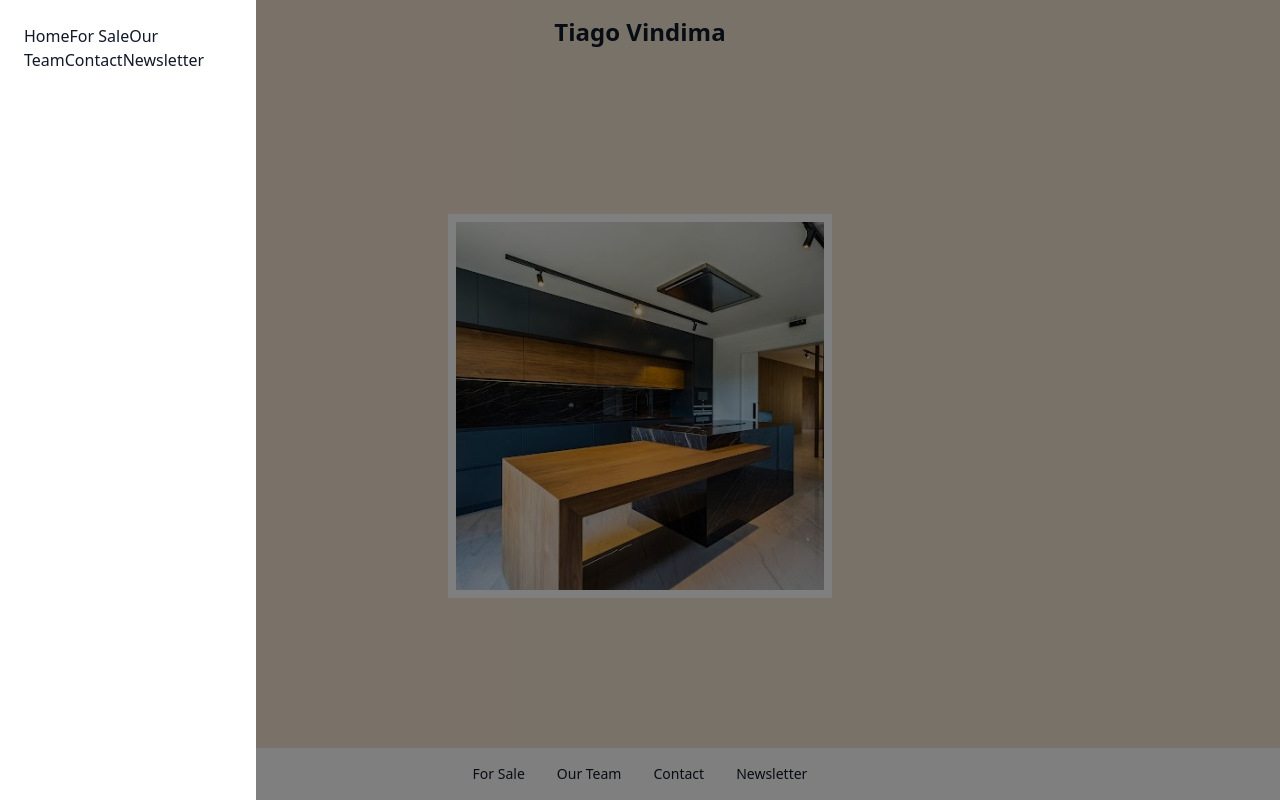
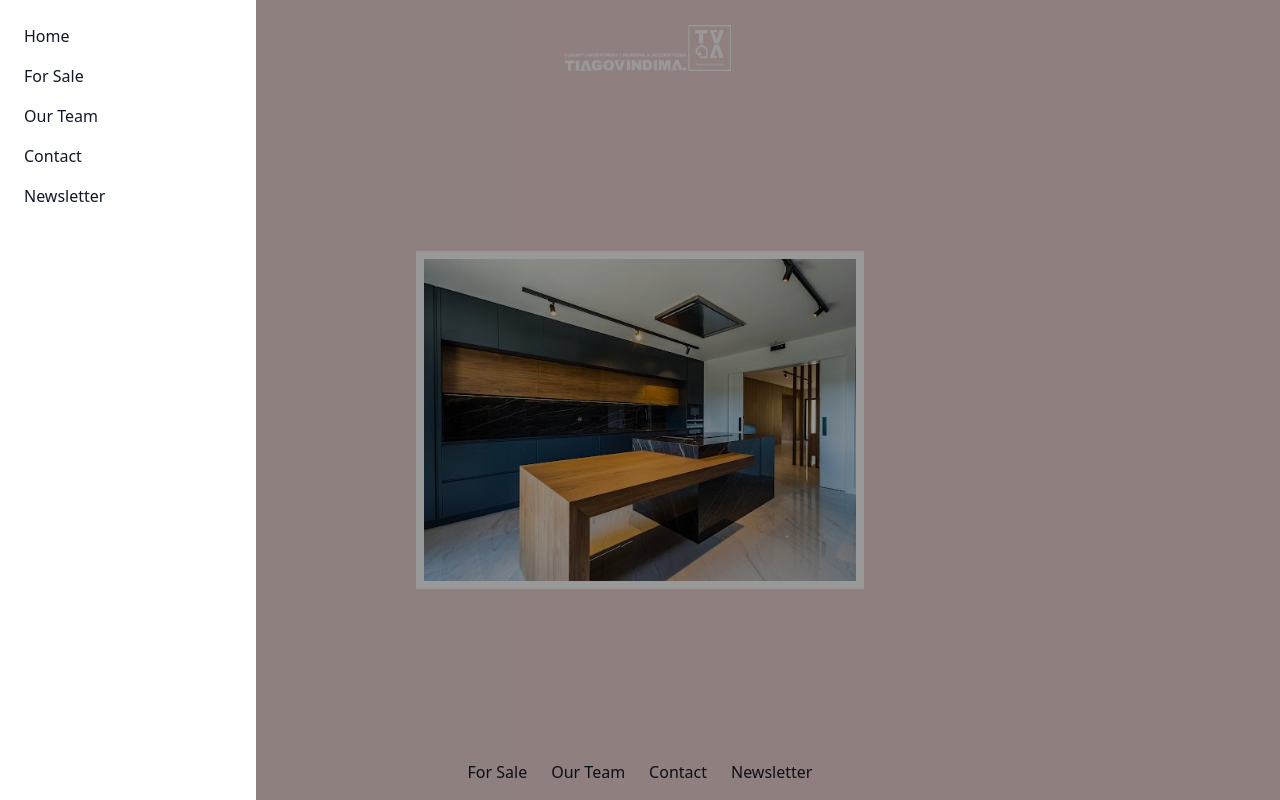
Before and after one commit to tvindima/tiagovindima.com-selection, a Next.js app: page / in a window 1280 px wide. Both pictures are taken after a click on the button 28 px from the left and 32 px from the top of the page. Built offline with nearby package versions, Linux system fonts and the light colour scheme.

Commit message:
Update page.tsx

```diff
--- a/app/page.tsx
+++ b/app/page.tsx
@@ -1,10 +1,11 @@
-'use client';
+"use client";
+
 import { useState, useEffect } from 'react';
 import Image from 'next/image';
 import Link from 'next/link';
 
 const images = ['/hero-1.jpg','/hero-2.jpg','/hero-3.jpg','/hero-4.jpg'];
-const colors = ['#c7d9e7','#f4e5d3','#d7e7d0','#e8d7e7'];
+const colors = ['#c7e0e7', '#edd5d3', '#d7d7ed', '#8ea9db'];
 
 export default function Page() {
   const [index, setIndex] = useState(0);
@@ -20,37 +21,52 @@ export default function Page() {
   return (
     <div className="min-h-screen flex flex-col" style={{ backgroundColor: colors[index % colors.length] }}>
       {/* Header with hamburger and logo */}
-      <header className="flex justify-between items-center p-4">
-        <button aria-label="Open menu" onClick={() => setMenuOpen(!menuOpen)} className="space-y-1 focus:outline-none">
-          <span className="block w-6 h-0.5 bg-black"></span>
-          <span className="block w-6 h-0.5 bg-black"></span>
-          <span className="block w-6 h-0.5 bg-black"></span>
+      <header className="flex items-center justify-between p-4">
+        <button className="p-2 focus:outline-none" onClick={() => setMenuOpen(!menuOpen)}>
+          <span className="block w-6 h-0.5 bg-black my-1"></span>
+          <span className="block w-6 h-0.5 bg-black my-1"></span>
+          <span className="block w-6 h-0.5 bg-black my-1"></span>
         </button>
-        <h1 className="text-2xl font-bold">Tiago Vindima</h1>
+        <div className="flex-1 flex justify-center">
+          <Image src="/logo.png" alt="Tiago Vindima Logo" width={250} height={80} className="h-10 md:h-16 w-auto" />
+        </div>
         <div className="w-6"></div>
       </header>
+
       {/* Slide-out menu */}
       {menuOpen && (
-        <div className="fixed inset-0 bg-black bg-opacity-50 z-40" onClick={() => setMenuOpen(false)}>
-          <div className="bg-white w-64 h-full p-6" onClick={e => e.stopPropagation()}>
-            <nav className="space-y-4">
-              <Link href="/">Home</Link>
-              <Link href="/for-sale">For Sale</Link>
-              <Link href="/our-team">Our Team</Link>
-              <Link href="/contact">Contact</Link>
-              <Link href="/newsletter">Newsletter</Link>
-            </nav>
+        <div
+          className="fixed inset-0 bg-black bg-opacity-40 z-50"
+          onClick={() => setMenuOpen(false)}
+        >
+          <div
+            className="absolute left-0 top-0 bottom-0 w-64 bg-white p-6 space-y-4"
+            onClick={(e) => e.stopPropagation()}
+          >
+            <Link href="/" className="block">Home</Link>
+            <Link href="/for-sale" className="block">For Sale</Link>
+            <Link href="/our-team" className="block">Our Team</Link>
+            <Link href="/contact" className="block">Contact</Link>
+            <Link href="/newsletter" className="block">Newsletter</Link>
           </div>
         </div>
       )}
-      {/* Hero */}
-      <main className="flex-grow flex items-center justify-center">
-        <div className="relative w-80 h-80 md:w-96 md:h-96 border-8 border-white">
-          <Image src={images[index]} alt="Hero image" fill style={{objectFit:'cover'}} />
+
+      {/* Hero section */}
+      <div className="flex-grow flex items-center justify-center">
+        <div className="w-3/4 max-w-md border-8 border-white">
+          <Image
+            src={images[index]}
+            alt="Property"
+            width={800}
+            height={600}
+            className="w-full h-auto"
+          />
         </div>
-      </main>
-      {/* Bottom navigation always visible */}
-      <nav className="w-full py-4 bg-white flex justify-center space-x-8 text-sm">
+      </div>
+
+      {/* Bottom navigation */}
+      <nav className="flex justify-center space-x-6 py-4">
         <Link href="/for-sale">For Sale</Link>
         <Link href="/our-team">Our Team</Link>
         <Link href="/contact">Contact</Link>
```
